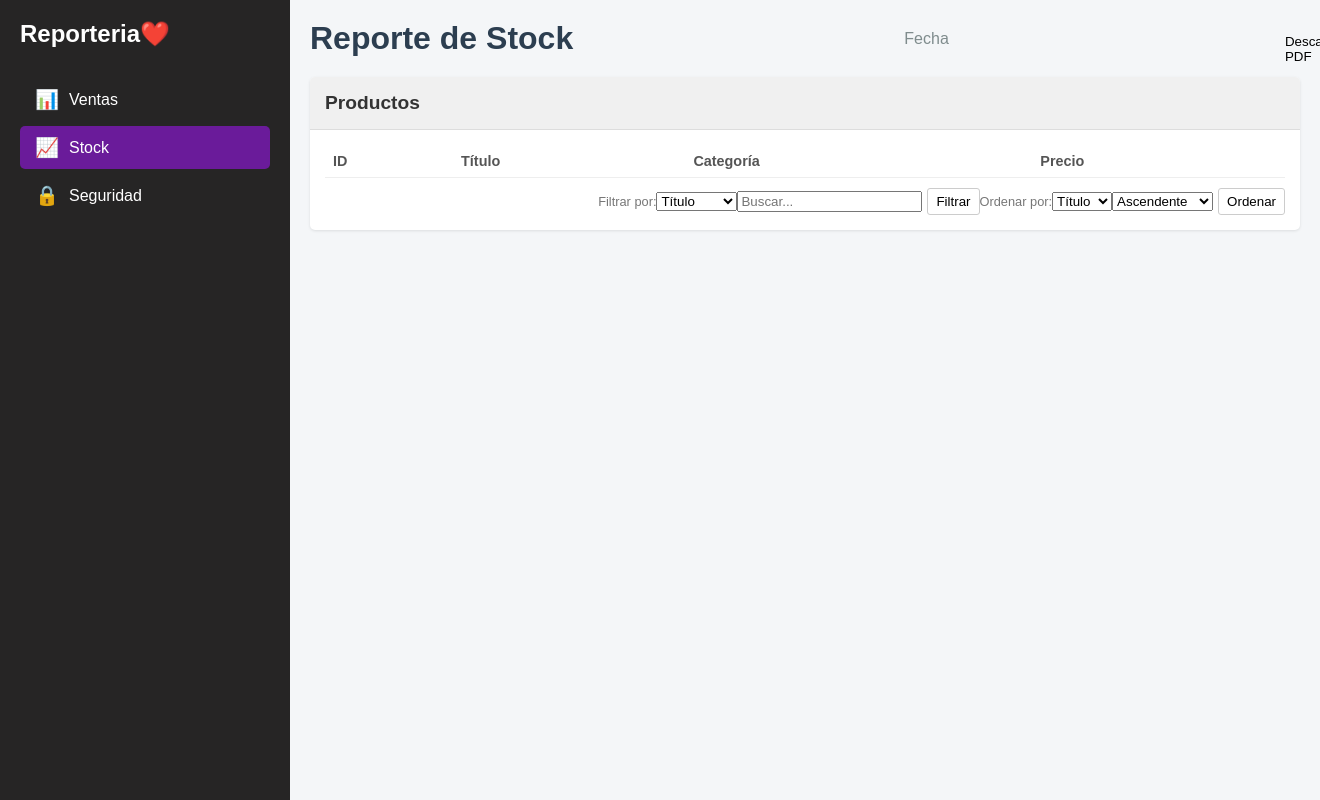
After one commit to KatalinaPerez/Modulo-reporteria-ASY5131-005D, a Django app: page /stock/ in a window 1320 px wide; the page is wider, and only the part inside the window is pictured. The commit adds this page. Run offline with Django 5.2, Linux system fonts and the light colour scheme; lists and menus that the app fills with data are empty; parts of the project's set-up code (start-up, migrations or seed data) failed here and were passed over.

Commit message:
Vista stock + api

```diff
--- a/api_test/main_api/templates/Seguridad.html
+++ b/api_test/main_api/templates/Seguridad.html
@@ -1,10 +1,11 @@
+{% load static %}
 <!DOCTYPE html>
 <html lang="es">
 <head>
     <meta charset="UTF-8">
     <meta name="viewport" content="width=device-width, initial-scale=1.0">
     <title>Panel de Reportería</title>
-    <link rel="stylesheet" href=".css/Seguridad.css">
+    <link rel="stylesheet" href= "{% static 'css/Seguridad.css' %}">
 </head>
 <body>
     <aside class="sidebar">
@@ -48,7 +49,8 @@
         <header class="header">
             <h1>Reporte Seguridad</h1>
             <div class="date-range">Fecha</div>
-            <button class="connect-data-button">Descarga PDF</button>
+            <button class="connect-data-button" onclick="window.location.href='/descargar_pdf'" >Descarga PDF</button>
+            <button class="connect-data-button" onclick="window.location.href='/descargar_s3'" >Descarga PDF</button>
         </header>
         <section class="dashboard">
             <div class="card security">
--- /dev/null
+++ b/api_test/main_api/templates/Stock.html
@@ -0,0 +1,79 @@
+{% load static %}
+<!DOCTYPE html>
+<html lang="es">
+<head>
+  <meta charset="UTF-8">
+  <meta name="viewport" content="width=device-width, initial-scale=1">
+  <title>Panel de Reportería — Stock</title>
+  <link rel="stylesheet" href="{% static 'css/Seguridad.css' %}">
+</head>
+<body>
+  <aside class="sidebar">
+    <div class="logo">Reporteria❤️</div>
+    <nav class="menu">
+      <a href="{% url 'MainPage' %}">
+        <span class="icon">📊</span><span>Ventas</span>
+      </a>
+      <!-- … otras secciones … -->
+      <a href="{% url 'Stock' %}" class="active">
+        <span class="icon">📈</span><span>Stock</span>
+      </a>
+      <a href="{% url 'Seguridad' %}">
+        <span class="icon">🔒</span><span>Seguridad</span>
+      </a>
+    </nav>
+  </aside>
+
+  <main class="content">
+    <header class="header">
+      <h1>Reporte de Stock</h1>
+      <div class="date-range">Fecha</div>
+      <button class="export-button">Descarga PDF</button>
+    </header>
+
+    <section class="dashboard">
+      <div class="card stock">
+        <div class="card-header">
+          <h3>Productos</h3>
+        </div>
+        <div class="card-body table-summary">
+          <table>
+            <thead>
+              <tr>
+                <th>ID</th>
+                <th>Título</th>
+                <th>Categoría</th>
+                <th>Precio</th>
+              </tr>
+            </thead>
+            <tbody id="products-table"></tbody>
+          </table>
+
+          <div class="pagination">
+            <span>Filtrar por:</span>
+            <select id="filter-column">
+              <option value="title">Título</option>
+              <option value="category">Categoría</option>
+            </select>
+            <input type="text" id="filter-value" placeholder="Buscar...">
+            <button id="apply-filter">Filtrar</button>
+
+            <span>Ordenar por:</span>
+            <select id="sort-column">
+              <option value="title">Título</option>
+              <option value="price">Precio</option>
+            </select>
+            <select id="sort-order">
+              <option value="asc">Ascendente</option>
+              <option value="desc">Descendente</option>
+            </select>
+            <button id="apply-sort">Ordenar</button>
+          </div>
+        </div>
+      </div>
+    </section>
+  </main>
+
+  <script src="{% static 'js/productsapi.js' %}"></script>
+</body>
+</html>
--- a/api_test/main_api/urls.py
+++ b/api_test/main_api/urls.py
@@ -7,6 +7,7 @@ urlpatterns = [
     path("", views.MainPage, name="MainPage"),
     #path("", views.index, name="index"),
     path("seguridad/", views.Seguridad, name="Seguridad"),
+    path("stock/", views.Stock, name="Stock"),
     path("usuarios/", views.mostrar_usuarios, name="mostrar_usuarios"),
     path("descargar_pdf/", views.descargar_pdf, name="descargar_pdf"),
     path("descargar_s3/", views.descargar_s3, name="descargar_s3"),
--- a/api_test/main_api/views.py
+++ b/api_test/main_api/views.py
@@ -21,6 +21,10 @@ def MainPage(request):
 
 def Seguridad(request):
     return render(request, 'Seguridad.html')
+
+def Stock(request):
+    return render(request, 'Stock.html')
+
 
 def mostrar_usuarios(request):
     usuarios = obtener_usuarios()
```
Also changed, not shown: api_test/main_api/templates/MainPage.html (+2 -40 lines), api_test/main_api/templates/navbar.html (added, +13 -0 lines), api_test/main_api/templates/productapi.js (added, +69 -0 lines).
